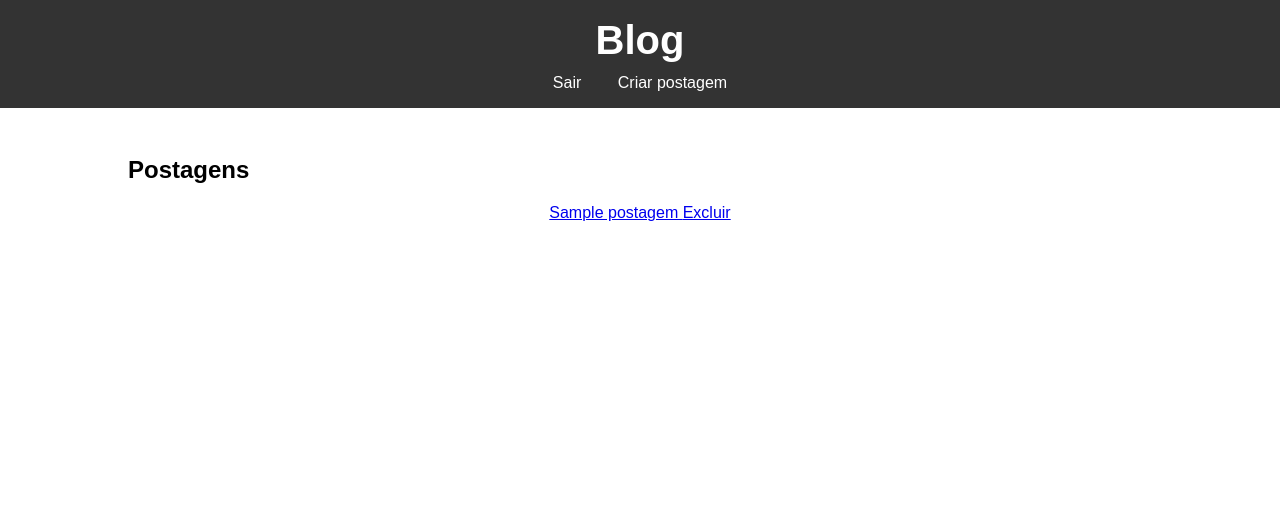
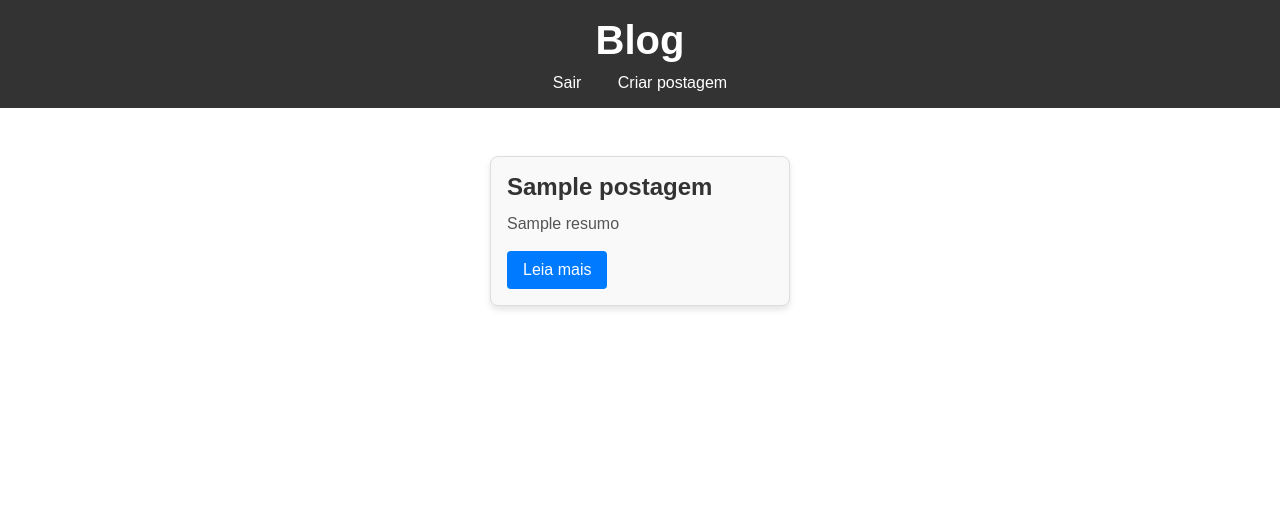
Before and after one commit to KeilaWeb/Blog_Python_Flask, a Flask app: template templates/index.html in a window 1280 px wide. Shown: the top 509 px of the page. Run offline with Flask 3, Linux system fonts and the light colour scheme; a user stored in the database is signed in; tables that the repository leaves empty hold one stand-in row (values such as "Sample post"); the template is opened without the code that fills it: most values are stand-ins (such as "Sample title", 1, 10 or a date in 2020).

Commit message:
value post in index

```diff
--- /dev/null
+++ b/static/css/card_post.css
@@ -0,0 +1,49 @@
+.post-cards {
+    display: flex;
+    flex-wrap: wrap;
+    gap: 20px;
+    justify-content: center;
+}
+
+.card {
+    background-color: #f9f9f9;
+    border: 1px solid #ddd;
+    border-radius: 8px;
+    padding: 16px;
+    width: 300px;
+    box-shadow: 0 4px 6px rgba(0, 0, 0, 0.1);
+    transition: transform 0.2s ease-in-out;
+}
+
+.card:hover {
+    transform: scale(1.05);
+}
+
+.card h3 {
+    margin: 0 0 12px;
+    font-size: 1.5rem;
+    color: #333;
+}
+
+.card p {
+    font-size: 1rem;
+    color: #555;
+    margin: 0 0 16px;
+    line-height: 1.4;
+}
+
+.card .btn {
+    display: inline-block;
+    background-color: #007bff;
+    color: white;
+    padding: 10px 16px;
+    text-decoration: none;
+    border-radius: 4px;
+    text-align: center;
+    font-size: 1rem;
+    transition: background-color 0.2s ease-in-out;
+}
+
+.card .btn:hover {
+    background-color: #0056b3;
+}
--- a/templates/base.html
+++ b/templates/base.html
@@ -7,6 +7,7 @@
     <link rel="stylesheet" href="{{ url_for('static', filename='css/main.css') }}">
     <link rel="stylesheet" href="{{ url_for('static', filename='css/form.css') }}">
     <link rel="stylesheet" href="{{ url_for('static', filename='css/post.css') }}">
+    <link rel="stylesheet" href="{{ url_for('static', filename='css/card_post.css') }}">
 </head>
 <body>
     <header>
--- a/templates/index.html
+++ b/templates/index.html
@@ -3,17 +3,15 @@
 {% block title %}Página Inicial{% endblock %}
 
 {% block content %}
-    <h2>Postagens</h2>
-    <ul>
+    <div class="post-cards">
         {% for postagem in postagens %}
-            <li>
-                <a href="{{ url_for('blog.detalhe_postagem', postagem_id=postagem['id']) }}">
-                    {{ postagem['titulo'] }}
+            <div class="card">
+                <h3>{{ postagem['titulo'] }}</h3>
+                <p>{{ postagem['resumo'] }}</p>
+                <a class="btn" href="{{ url_for('blog.detalhe_postagem', postagem_id=postagem['id']) }}">
+                    Leia mais
                 </a>
-                {% if postagem['usuario_id'] == session.get('usuario_id') %}
-                    <a href="{{ url_for('blog.excluir_postagem', postagem_id=postagem['id']) }}">Excluir</a>
-                {% endif %}
-            </li>
+            </div>
         {% endfor %}
-    </ul>
+    </div>
 {% endblock %}
```
Also changed, not shown: routes/blog_routes.py (+10 -1 lines).
